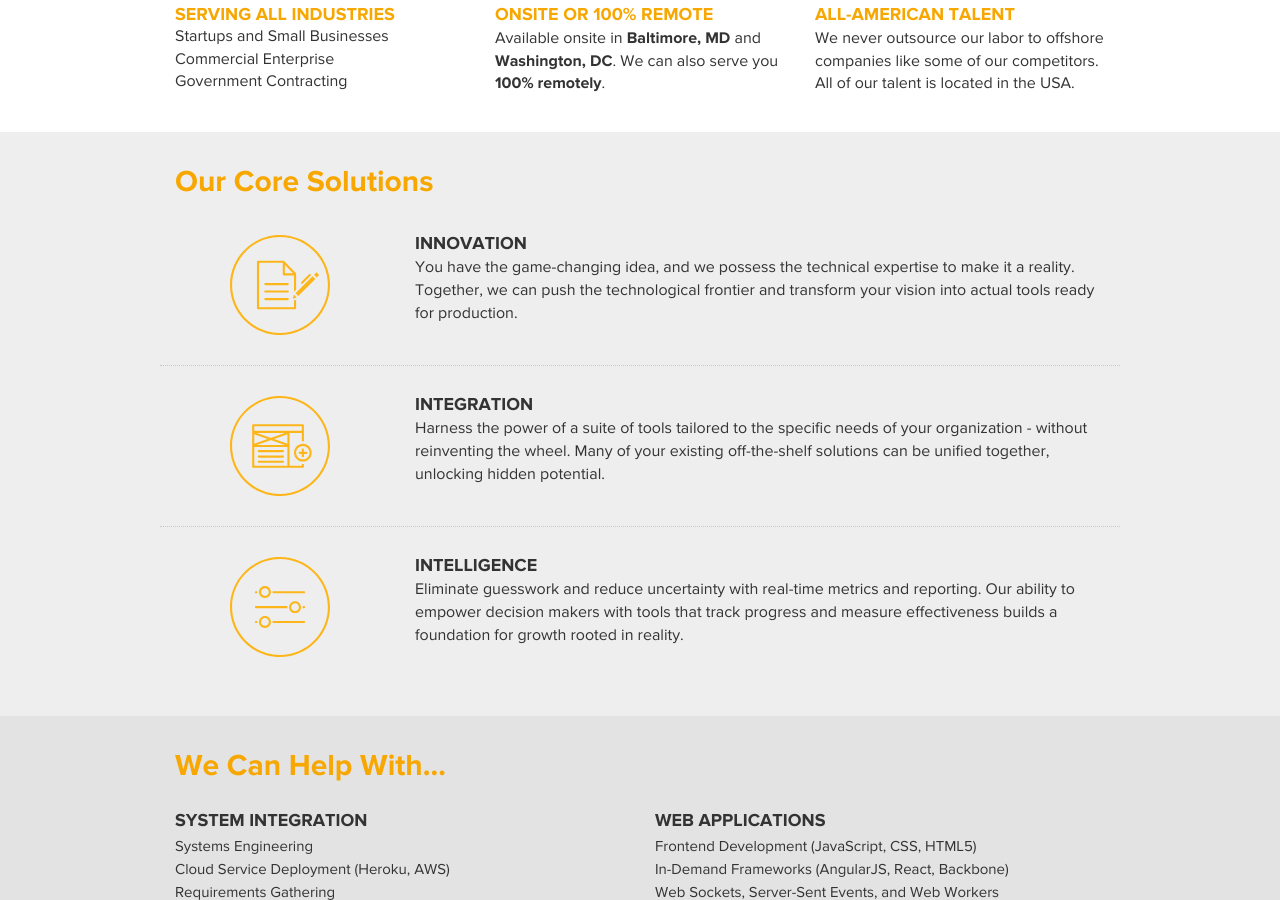
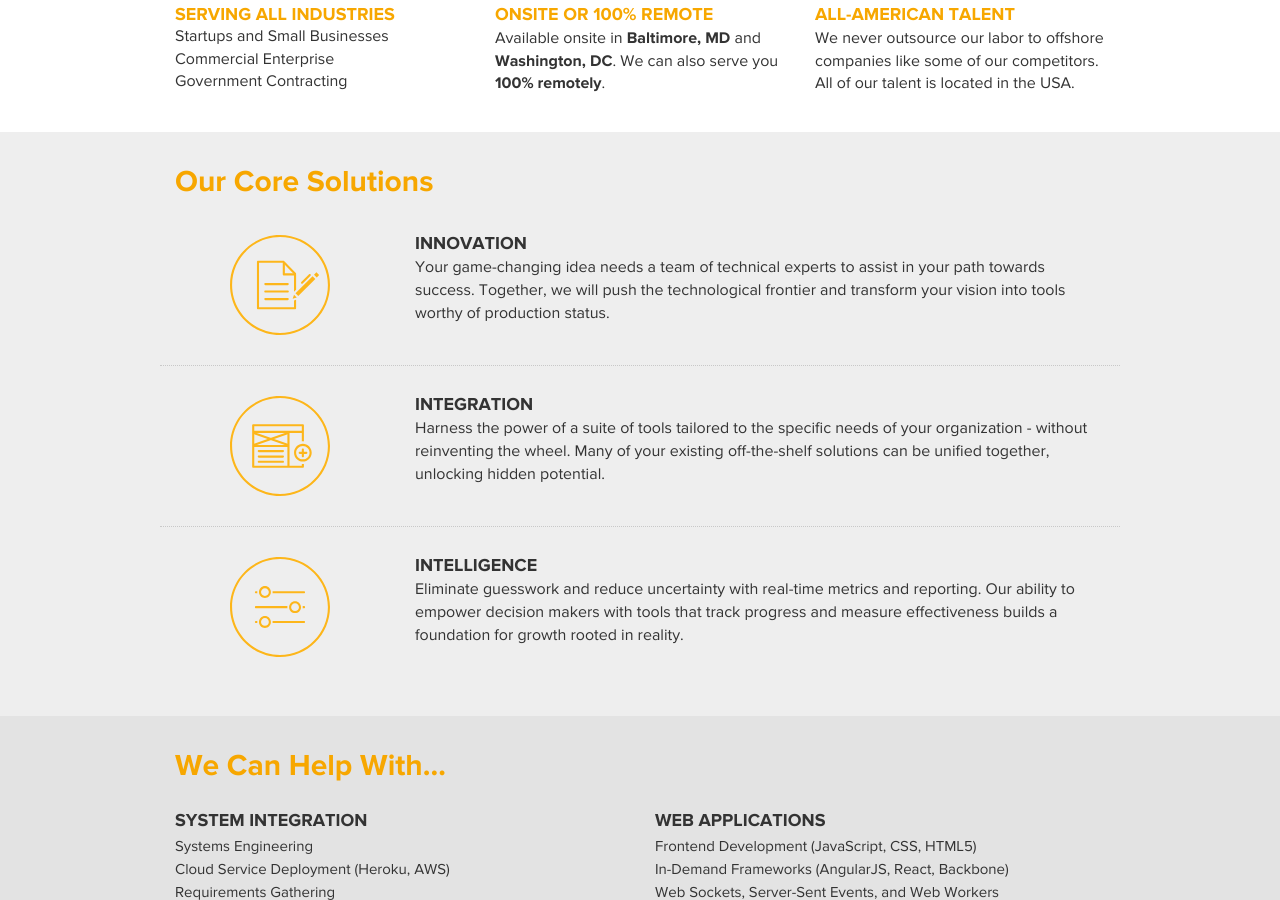
Before and after one commit to isabella232/captivationsoftware.github.io-archive, a Jekyll site: the page built from index.html, in a window 1280 px wide and 900 px high, scrolled down 766 px. Built offline with Jekyll 4.4.1, drawn with Linux system fonts in a browser that asks for light colours; nearby versions of some CDN libraries; some web fonts are replaced.

Commit message:
copy edit

```diff
--- a/_includes/solutions.html
+++ b/_includes/solutions.html
@@ -11,7 +11,7 @@
         </div>
         <div class="col-xs-12 col-sm-9 vertically-centered">
           <h2>Innovation</h2>
-          <p>You have the game-changing idea, and we possess the technical expertise to make it a reality. Together, we can push the technological frontier and transform your vision into actual tools ready for production.</p>
+          <p>Your game-changing idea needs a team of technical experts to assist in your path towards success. Together, we will push the technological frontier and transform your vision into tools worthy of production status.</p>
         </div>
       </div>
 
```
